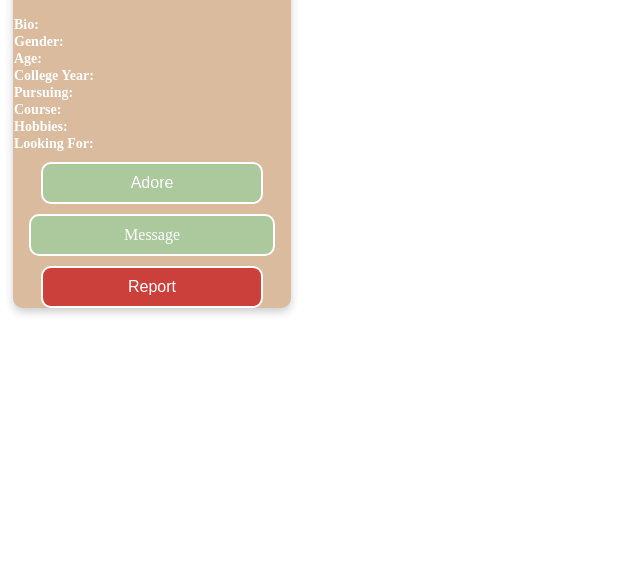
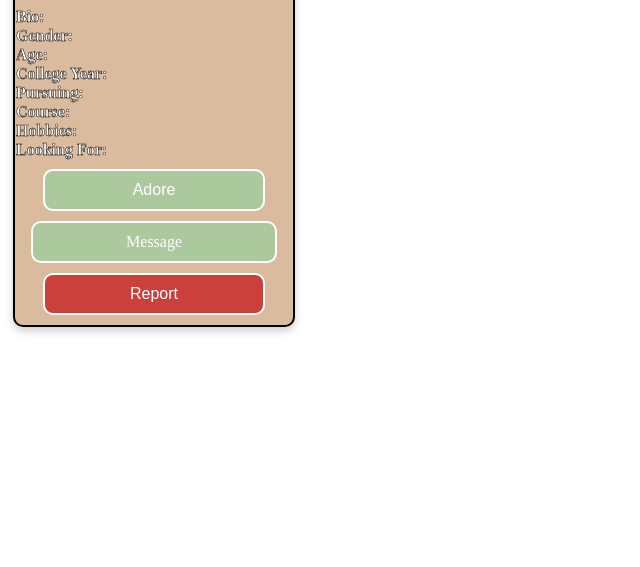
Before and after one commit to olanhealy/CS4116_Group_Project, a PHP site: page /src/pages/profileCard.html in a window 1280 px wide. Shown: the part 215-782 px from the top of the page, without its empty margins (0-640 px from the left). Run offline with PHP 8.4, Linux system fonts and the light colour scheme.

Commit message:
clean: css improvemnts

```diff
--- a/src/assets/css/profileCard.css
+++ b/src/assets/css/profileCard.css
@@ -9,26 +9,33 @@
     width: 22%;
     margin: 5px;
     box-shadow: 0 4px 8px 0 rgba(0, 0, 0, 0.2);
-    background-color: #dabb9e; /* Add the background color */
-    color: white; /* Change the text color to white */
-    border-radius: 10px; /* Round the edges */
+    background-color: #dabb9e;
+    color: white;
+    border-radius: 10px;
+    border: 2px solid black;
 }
 
 
 .profile-card h2 {
-    text-align: center; /* Center the text */
+    text-align: center;
+    margin: 5px;
+    -webkit-text-stroke: 0.5px black;
+    text-stroke: 0.5px black;
 }
 
 .profile-card p {
     /* Set the font size to your desired value */
-    font-size: 14px;
+    font-size: 16px;
     margin: 1px;
+    -webkit-text-stroke: 0.5px black;
+    text-stroke: 0.5px black;
 }
 
 .profile-card img {
     width: 100%;
     border-radius: 10px 10px 0 0;
     max-height: 200px;
+    border: 2px solid black;
 }
 
 .profile-picture {
```
